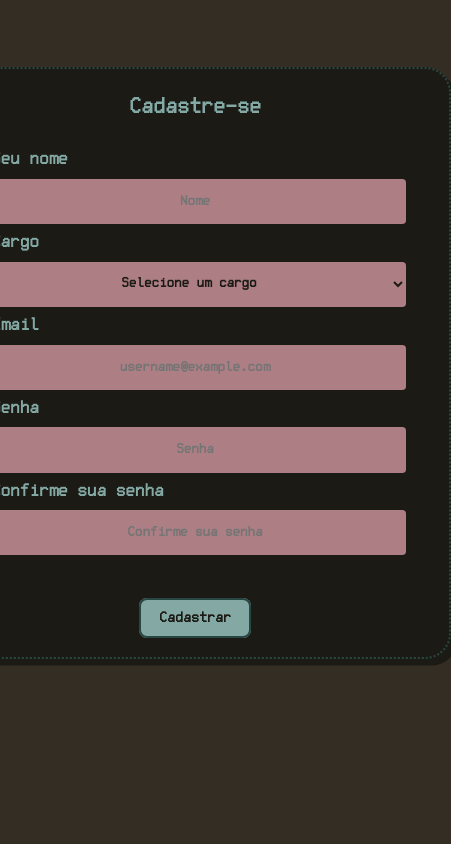
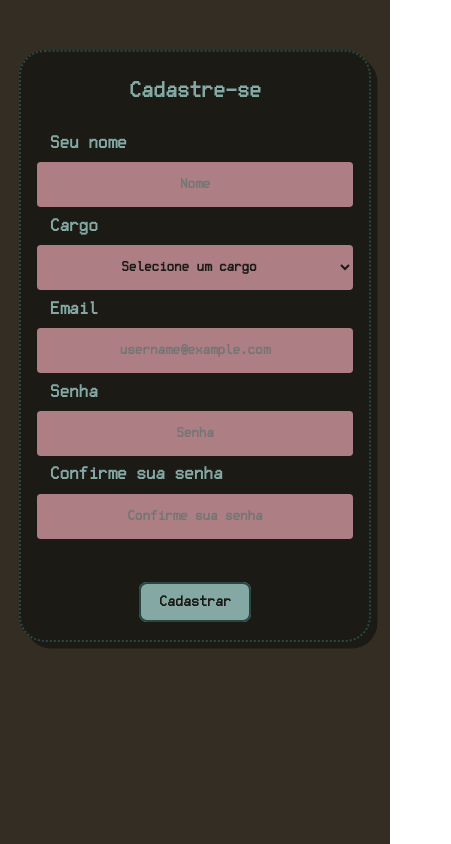
Before and after one commit to Laboratoria/SAP006-burger-queen-api-client, a React (Create React App) app: page /signup in a window 390 px wide. Shown: the whole page, 451 px wide, since content can reach past the window. Built offline with nearby package versions, Linux system fonts and the light colour scheme.

Commit message:
home, login and signup responsive

```diff
--- a/src/styles.scss
+++ b/src/styles.scss
@@ -23,7 +23,7 @@ body {
   height: 100vh;
 }
 
-#root, .main {
+.main {
   background-color: $background-color;
   width: 100%;
   height: 100vh;
@@ -60,7 +60,7 @@ body {
 }
 
 .cards {
-  margin: 3em;
+  margin: 30px;
   width: 17em;
   height: 24em;
   cursor: pointer;
@@ -89,7 +89,7 @@ body {
 }
 
 .login-page, .signup-page {
-  margin-top: 13%;
+  margin-top: 50px;
   width: 32em;
   height: 26em;
 }
@@ -218,3 +218,31 @@ body {
   color: $light-pink;
   margin-top: 10em;
 }
+
+@media screen and (max-width: 420px) {
+  .login-page, .signup-page {
+    width: 22em;
+  }
+
+  .form-input, .form-select {
+    width: 21em;
+  }
+
+  .form-labels {
+    margin-left: 1.5em;
+  }
+
+  .cards {
+    height: 7em;
+    margin: 18px;
+    border: 0.15em dotted $pink;
+  }
+
+  .card-photo {
+    display: none;
+  }
+
+  .card-name {
+    color: $pink;
+  }
+}
```
